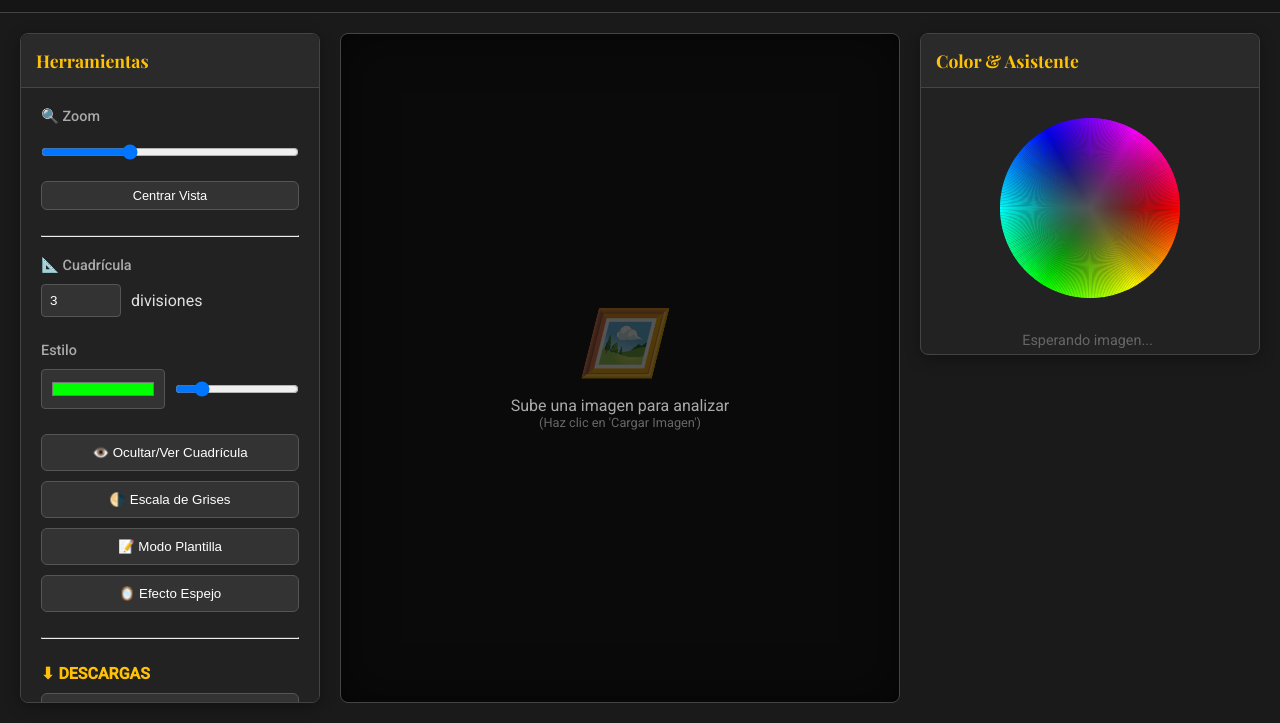
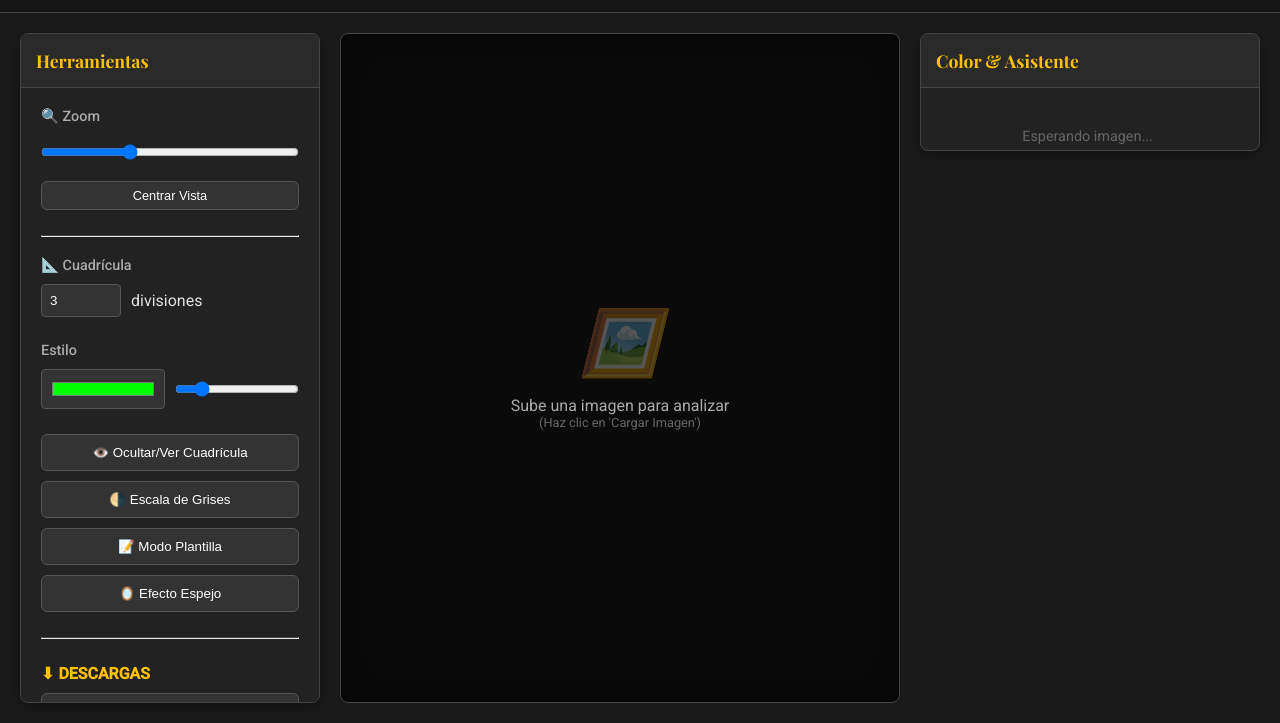
Before and after one commit to jatvtorres/atelier-jatv, a plain HTML site: page index.html in a window 1280 px wide. Shown: the part 78-801 px from the top of the page. Drawn offline with nearby package versions, Linux system fonts and the light colour scheme.

Commit message:
Update index.html

```diff
--- a/index.html
+++ b/index.html
@@ -59,8 +59,6 @@
             .left-panel { grid-row: 2; }
             .right-panel { grid-row: 3; }
             header { flex-direction: column; text-align: center; }
-            /* Esta es la regla que oculta la rueda solo en celulares: */
-            .wheel-desktop { display: none !important; }
         }
 
         /* PANELES */
@@ -211,7 +209,7 @@
             <div class="panel-header">Color & Asistente</div>
             <div class="content-box" style="display: flex; flex-direction: column; height: calc(100% - 53px); padding-bottom: 5px;">
 
-                <div class="wheel-desktop" style="text-align: center;">
+                <div style="display: none;">
                     <canvas id="wheelCanvas" width="200" height="200" style="border-radius: 50%;"></canvas>
                 </div>
 
```
